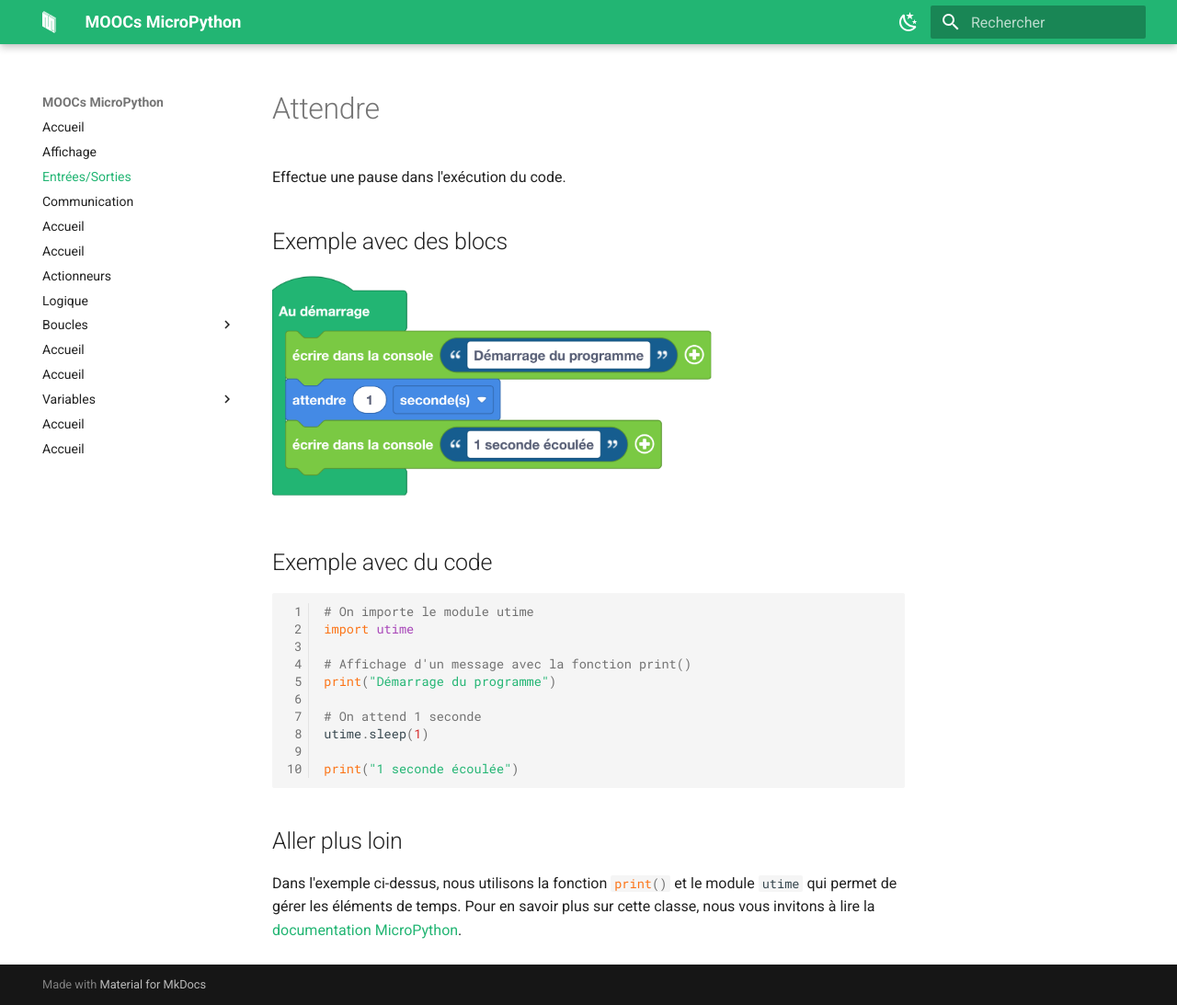
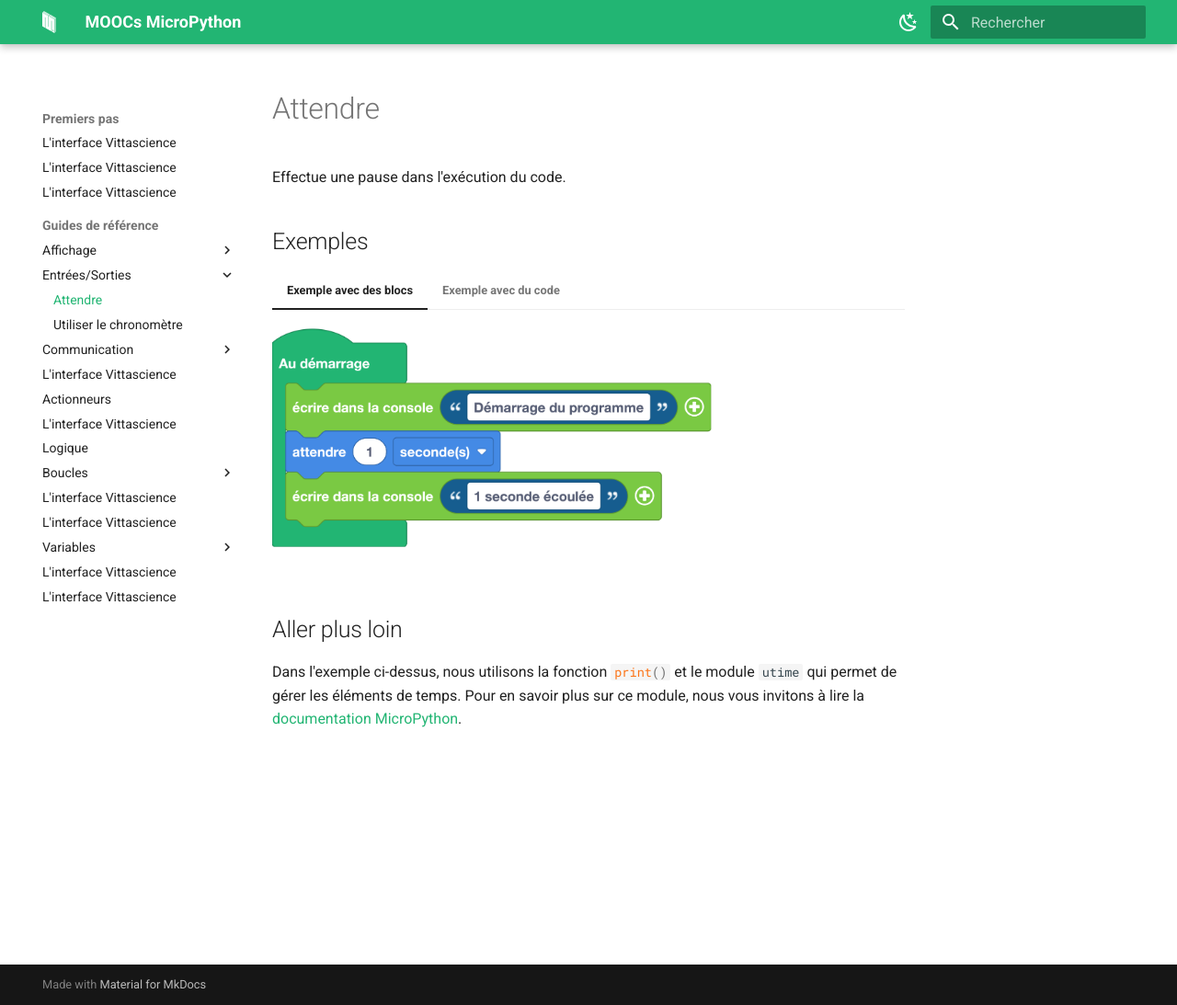
Before and after one commit to imt-atlantique/micropython_doc, an MkDocs documentation site: the page built from docs/entrees_sorties/temps/attendre.md, in a window 1280 px wide and 1093 px high. Shown: the whole window at 92% size. Built offline with MkDocs 1.6.1 and Material for MkDocs 9.7.7, drawn with Linux system fonts in a browser that asks for light colours.

Commit message:
Mise à jour de fiches

````diff
--- a/docs/communication/ecrire_dans_la_console.md
+++ b/docs/communication/ecrire_dans_la_console.md
@@ -1,18 +1,19 @@
 # Écrire dans la console
 Permet d'écrire des données dans le port série (appelé également _console_ ou encore _REPL_). Le port série permet d'échanger des données entre la carte Galaxia et l'ordinateur grâce à la liaison USB. Lorsque vous utilisez l'interface Vittascience, vous pouvez voir les données reçues de la carte (ou du simulateur) grâce au bouton [:fontawesome-solid-terminal: REPL](#){ .btn-light style='color:black;' } situé en bas de l'interface .
 
-## Exemple avec des blocs
-![Bloc écrire dans la console](ecrire_dans_la_console.png){: style="width:480px;"}
+## Exemples
+=== "Exemple avec des blocs"
+    ![Bloc écrire dans la console](ecrire_dans_la_console.png){: style="width:420px;"}
 
-## Exemple du code
+=== "Exemple avec du code"
 
-```python
-# print() fait partie du langage MicroPython
-# pas besoin d'importer un module
+    ```python
+    # print() fait partie du langage MicroPython
+    # pas besoin d'importer un module
 
-# Affichage d'un message avec la fonction print()
-print("Bonjour !")
-```
+    # Affichage d'un message avec la fonction print()
+    print("Bonjour !")
+    ```
 
 ## Aller plus loin
 Dans l'exemple ci-dessus, nous utilisons la fonction `#!python print()` qui fait partie du langage MicroPython (donc pas besoin d'importer un module pour l'utiliser). Cette fonction peut prendre un ou plusieurs paramètres détaillés dans la [documentation MicroPython](https://www.micropython.fr/reference/03.builtin/print/).
--- a/docs/css/extra.css
+++ b/docs/css/extra.css
@@ -10,8 +10,8 @@
     cursor: pointer;
     user-select: none;
     border: 1px solid transparent;
-    padding: 0.375rem 0.75rem;
-    border-radius: 0.25rem;
+    padding: 8px;
+    border-radius: 15px;
 }
 
 :root>* {
@@ -32,3 +32,7 @@
     --md-code-hl-generic-color: var(--md-default-fg-color--light);
     --md-code-hl-variable-color: var(--md-default-fg-color--light);
 }
+
+.md-nav__title:nth-of-type(1) {
+    display: none;
+}
--- a/docs/entrees_sorties/temps/attendre.md
+++ b/docs/entrees_sorties/temps/attendre.md
@@ -1,23 +1,24 @@
 # Attendre
 Effectue une pause dans l'exécution du code.
 
-## Exemple avec des blocs
-![Bloc attendre](attendre.png){: style="width:480px;"}
+## Exemples
+=== "Exemple avec des blocs"
+    ![Bloc attendre](attendre.png){: style="width:480px;"}
 
-## Exemple avec du code
+=== "Exemple avec du code"
 
-```python
-# On importe le module utime
-import utime
+    ```python
+    # On importe le module utime
+    import utime
 
-# Affichage d'un message avec la fonction print()
-print("Démarrage du programme")
+    # Affichage d'un message avec la fonction print()
+    print("Démarrage du programme")
 
-# On attend 1 seconde
-utime.sleep(1)
+    # On attend 1 seconde
+    utime.sleep(1)
 
-print("1 seconde écoulée")
-```
+    print("1 seconde écoulée")
+    ```
 
 ## Aller plus loin
-Dans l'exemple ci-dessus, nous utilisons la fonction [`#!python print()`](../../communication/ecrire_dans_la_console.md) et le module `utime` qui permet de gérer les éléments de temps. Pour en savoir plus sur cette classe, nous vous invitons à lire la [documentation MicroPython](https://www.micropython.fr/reference/04.standards/utime/00.module_time/).
+Dans l'exemple ci-dessus, nous utilisons la fonction [`#!python print()`](../../communication/ecrire_dans_la_console.md) et le module `utime` qui permet de gérer les éléments de temps. Pour en savoir plus sur ce module, nous vous invitons à lire la [documentation MicroPython](https://www.micropython.fr/reference/04.standards/utime/00.module_time/).
--- a/mkdocs.yml
+++ b/mkdocs.yml
@@ -3,13 +3,22 @@ site_description: Documentations des cours en ligne MicroPython documentation wi
 site_author: Baptiste Gaultier, Laurent Mattlé
 
 nav:
-    - Accueil: index.md
-    - 'Affichage': 'affichage/led.md'
-    - 'Entrées/Sorties': 'entrees_sorties/temps/attendre.md'
-    - 'Communication':  'communication/ecrire_dans_la_console.md'
-    - 'Réseau': index.md
+  - 'Premiers pas':
+    - "L'interface Vittascience": index.md
+    - "La carte Galaxia": index.md
+    - "Le langage MicroPython": index.md
+  - 'Guides de référence':
+    - 'Affichage':
+      - 'Contrôler une LED': 'affichage/led/led.md'
+      - 'Contrôler une LED RVB' : 'affichage/led_rgb/led_rgb.md'
+    - 'Entrées/Sorties':
+      - 'Attendre': 'entrees_sorties/temps/attendre.md'
+      - 'Utiliser le chronomètre': 'entrees_sorties/temps/chronometre.md'
+    - 'Communication':
+      - 'Écrire dans la console': 'communication/ecrire_dans_la_console.md'
     - 'Capteurs': index.md
     - 'Actionneurs': 'moteurs/servomoteur.md'
+    - '': index.md
     - 'Logique': 'logique/Instruction_Conditionnelle.md'
     - 'Boucles':
         - 'Boucle simple': 'boucles/boucle_simple.md'
@@ -17,7 +26,7 @@ nav:
     - 'Math': index.md
     - 'Texte': index.md
     - 'Variables':
-        - 'Stocker du texte': 'variables/variable_chaine_de_caracteres.md'
+        - 'Stocker du texte': 'variables/variable_texte.md'
         - 'Stocker des nombres': 'variables/variable_nombre.md'
     - 'Listes': index.md
     - 'Fonctions': index.md
@@ -47,6 +56,7 @@ theme:
       - navigation.instant
       - navigation.tracking
       - header.autohide
+      - navigation.sections
 
 markdown_extensions:
     - toc:
@@ -65,6 +75,8 @@ markdown_extensions:
         auto_append:
           - docs/includes/abbreviations.md
     - pymdownx.superfences
+    - pymdownx.tabbed:
+        alternate_style: true
     - pymdownx.emoji:
         emoji_index: !!python/name:materialx.emoji.twemoji
         emoji_generator: !!python/name:materialx.emoji.to_svg
````
Also changed, not shown: docs/boucles/boucle_avec_variable.md (+19 -16 lines), docs/affichage/led_rgb/led_rgb.png (added).
